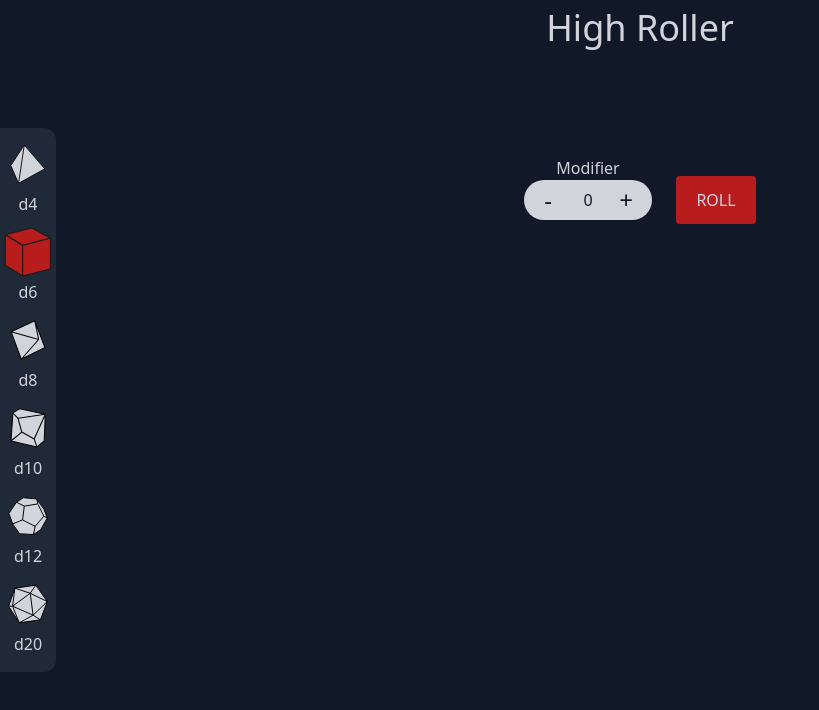
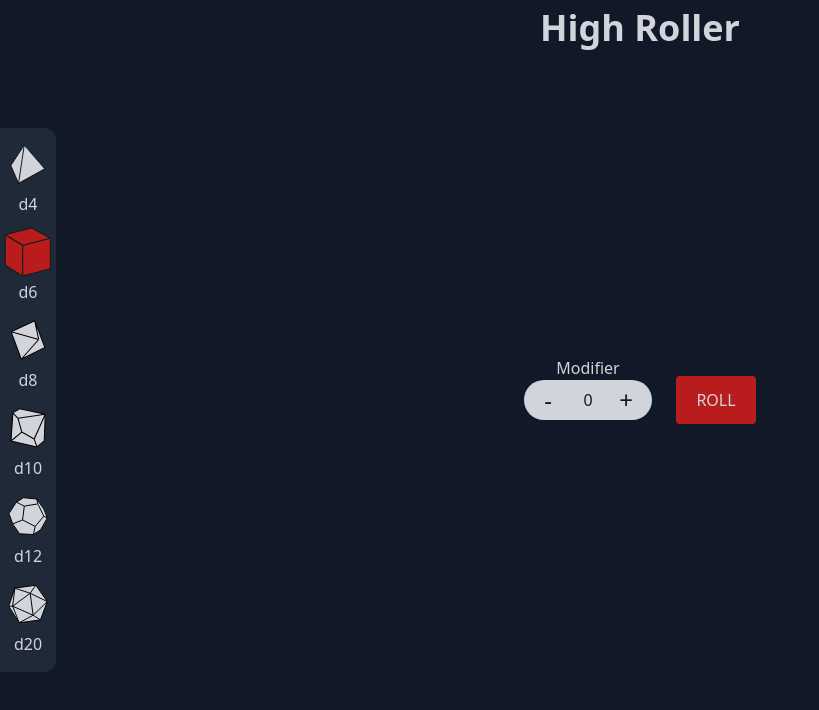
Before and after one commit to iamcrjones/high-roller-pwa, a Next.js app: page / in a window 1280 px wide. Shown: the top 710 px of the page, without its empty margins (0-819 px from the left). Built offline with nearby package versions, Linux system fonts and the light colour scheme.

Commit message:
fixing up styling

```diff
--- a/src/pages/roll-page/index.tsx
+++ b/src/pages/roll-page/index.tsx
@@ -61,10 +61,10 @@ const RollPage = () => {
   return (
     // <div className="h-full border-2 border-green-800">
     <>
-      <div className="absolute inset-0 flex flex-col items-center justify-center ">
-        <p className=" absolute inset-x-0 top-2 flex justify-center text-4xl">
-          High Roller
-        </p>
+      <p className=" absolute inset-x-0 top-2 flex justify-center text-4xl font-bold">
+        High Roller
+      </p>
+      <div className="absolute flex flex-col items-center justify-center ">
         <div className="flex items-center space-x-6">
           <Modifier dispatch={handleModChange} modifier={state.modifier} />
           <button
```
